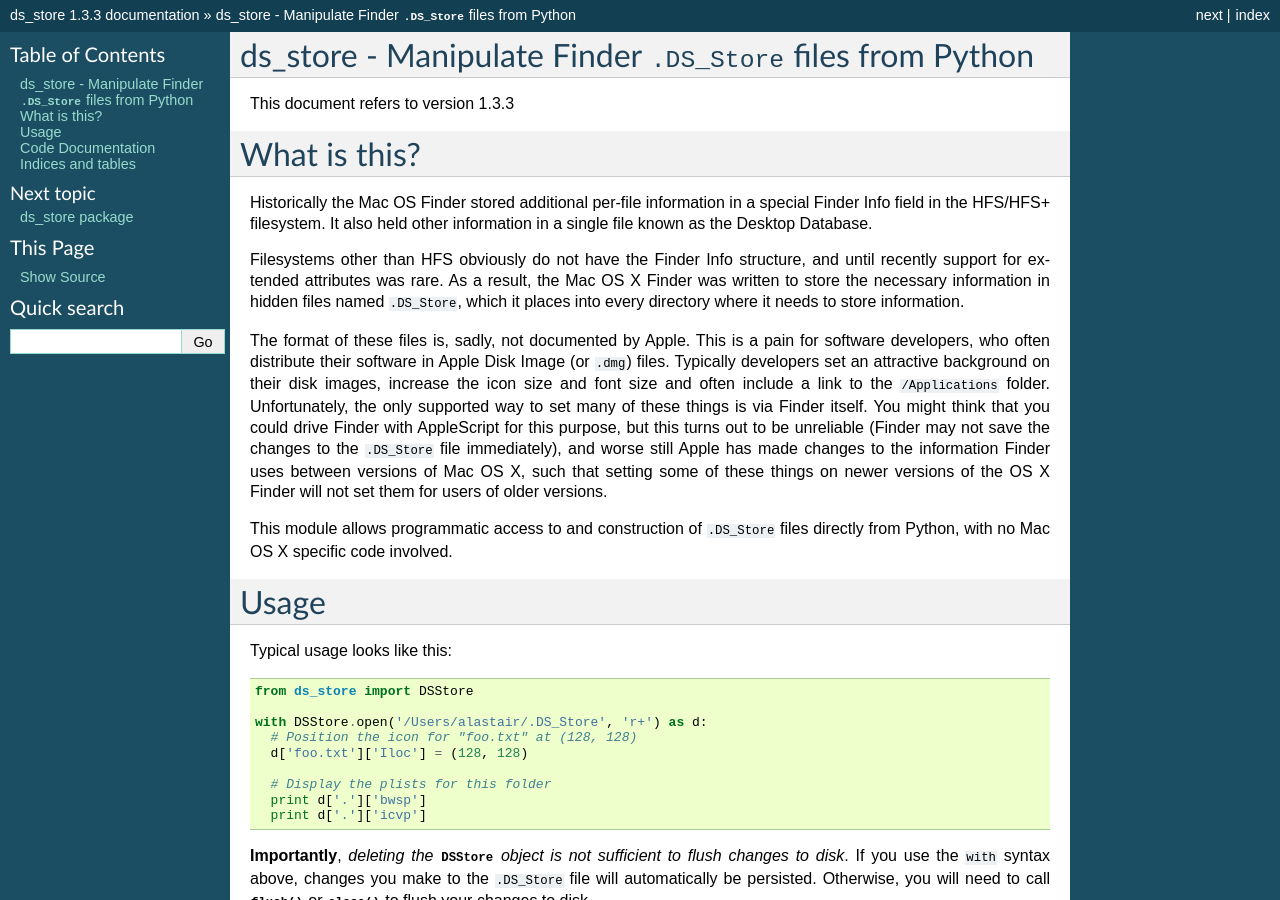
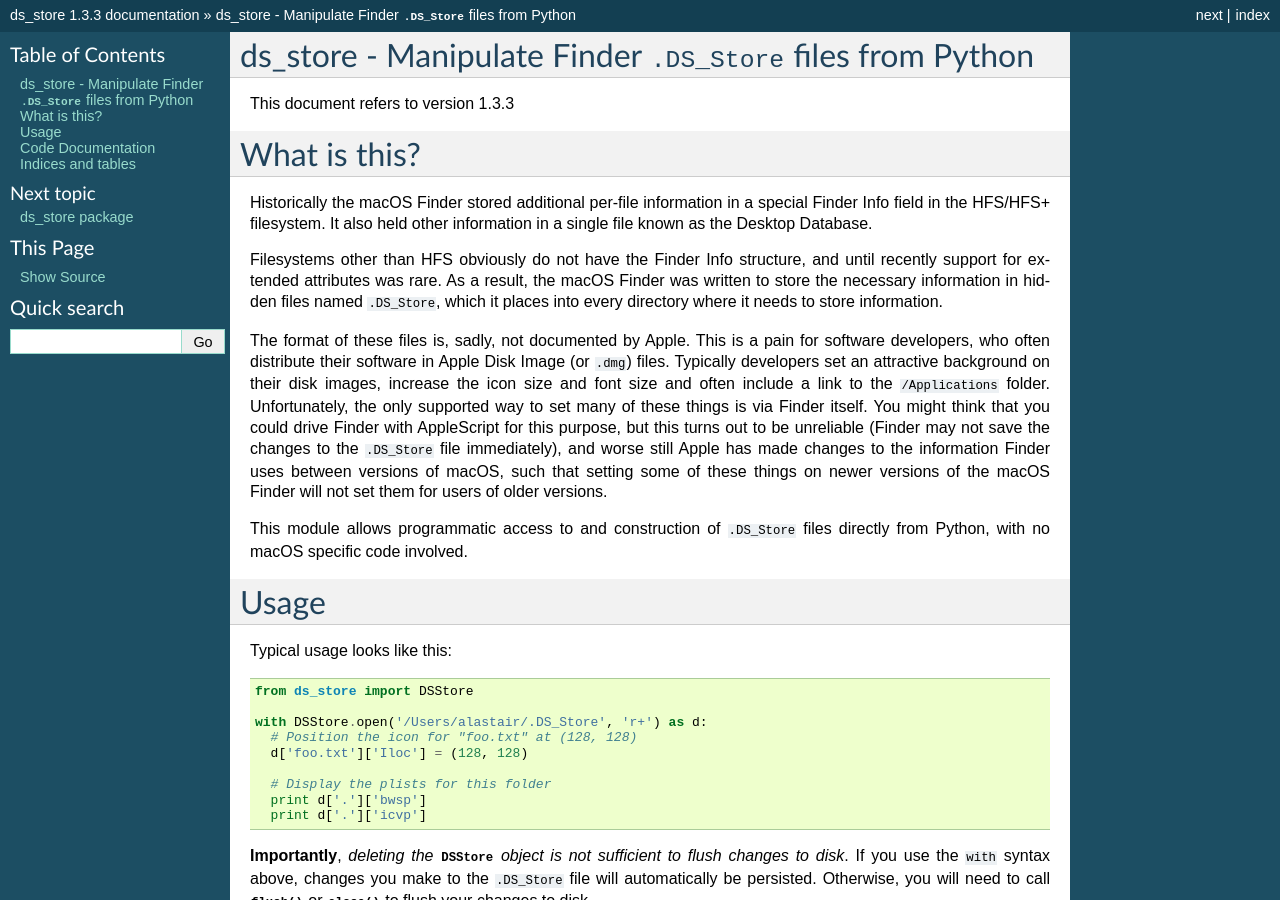
Before and after one commit to dmgbuild/ds_store, a Sphinx documentation site: the page built from docs/index.rst, in a window 1280 px wide and 900 px high. Built offline with Sphinx 7.4.7, drawn with Linux system fonts in a browser that asks for light colours.

Commit message:
Upgrade from Mac OS X to macOS (#224)

```diff
--- a/README.rst
+++ b/README.rst
@@ -29,7 +29,7 @@ What is this?
 
 ``ds_store`` lets you examine and modify ``.DS_Store`` files from Python
 code; since it is written in pure Python, it is portable and will run on any
-platform, not just Mac OS X.
+platform, not just macOS.
 
 Credit is due to Wim Lewis, Mark Mentovai and Yvan Barthélemy for
 reverse-engineering the .DS_Store file format. See
--- a/docs/index.rst
+++ b/docs/index.rst
@@ -11,13 +11,13 @@ This document refers to version |release|
 What is this?
 =============
 
-Historically the Mac OS Finder stored additional per-file information in a
+Historically the macOS Finder stored additional per-file information in a
 special Finder Info field in the HFS/HFS+ filesystem.  It also held other
 information in a single file known as the Desktop Database.
 
 Filesystems other than HFS obviously do not have the Finder Info structure,
 and until recently support for extended attributes was rare.  As a result, the
-Mac OS X Finder was written to store the necessary information in hidden files
+macOS Finder was written to store the necessary information in hidden files
 named ``.DS_Store``, which it places into every directory where it needs to
 store information.
 
@@ -30,12 +30,12 @@ to set many of these things is via Finder itself.  You might think that you
 could drive Finder with AppleScript for this purpose, but this turns out to be
 unreliable (Finder may not save the changes to the ``.DS_Store`` file
 immediately), and worse still Apple has made changes to the information Finder
-uses between versions of Mac OS X, such that setting some of these things on
-newer versions of the OS X Finder will not set them for users of older
+uses between versions of macOS, such that setting some of these things on
+newer versions of the macOS Finder will not set them for users of older
 versions.
 
 This module allows programmatic access to and construction of ``.DS_Store``
-files directly from Python, with no Mac OS X specific code involved.
+files directly from Python, with no macOS specific code involved.
 
 Usage
 =====
```
Also changed, not shown: 1 other file.
